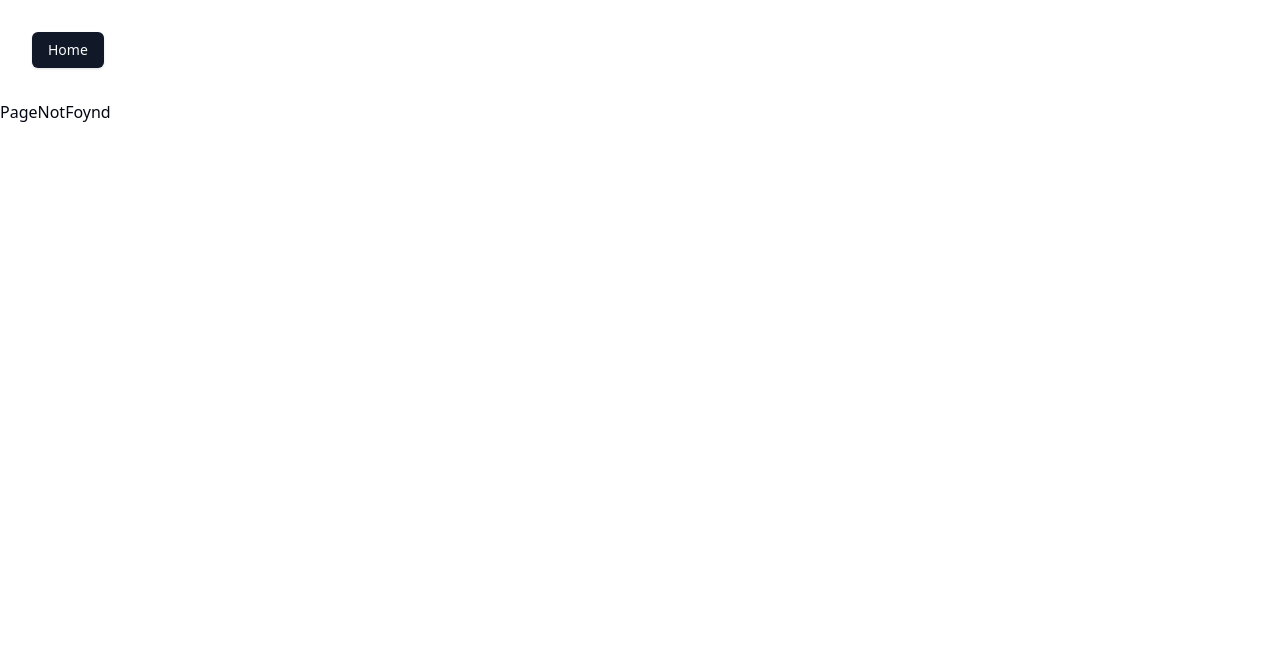
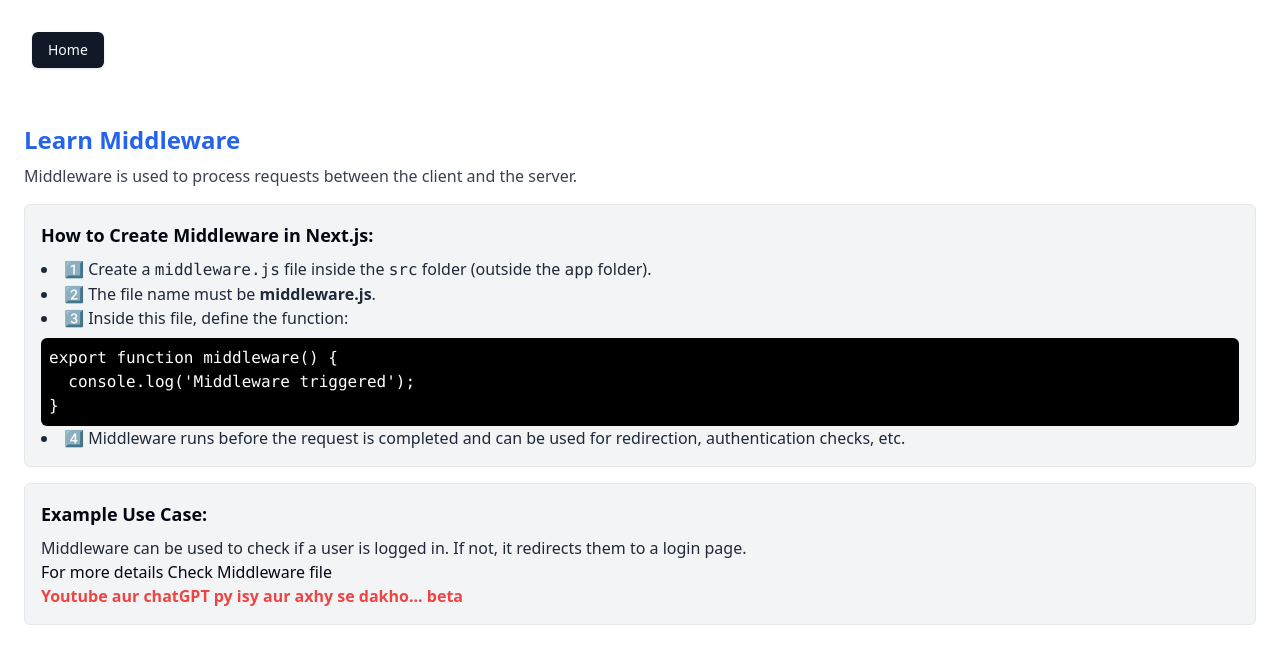
Before and after one commit to ZohaibArshad45/NextJS-Basic-to-advance, a Next.js app: page /middle in a window 1280 px wide. Before the commit this address had no page. Shown: the top 664 px of the page. Built offline with nearby package versions, Linux system fonts and the light colour scheme.

Commit message:
middleware

```diff
--- /dev/null
+++ b/src/app/middle/page.jsx
@@ -0,0 +1,39 @@
+import React from 'react';
+
+const LearnMiddleWare = () => {
+    return (
+        <div className="p-6">
+            <h1 className="text-2xl font-bold text-blue-600">Learn Middleware</h1>
+            <p className="text-gray-700 mt-2">
+                Middleware is used to process requests between the client and the server.
+            </p>
+
+            <div className="mt-4 p-4 border rounded-md bg-gray-100">
+                <p className="text-lg font-semibold">How to Create Middleware in Next.js:</p>
+                <ul className="list-disc list-inside text-gray-800 mt-2">
+                    <li>1️⃣ Create a <code>middleware.js</code> file inside the <code>src</code> folder (outside the <code>app</code> folder).</li>
+                    <li>2️⃣ The file name must be <strong>middleware.js</strong>.</li>
+                    <li>3️⃣ Inside this file, define the function:</li>
+                    <pre className="bg-black text-white p-2 rounded-md mt-2">
+                        {`export function middleware() {
+  console.log('Middleware triggered');
+}`}
+                    </pre>
+                    <li>4️⃣ Middleware runs before the request is completed and can be used for redirection, authentication checks, etc.</li>
+                </ul>
+            </div>
+
+            <div className="mt-4 p-4 border rounded-md bg-gray-100">
+                <p className="text-lg font-semibold">Example Use Case:</p>
+                <p className="text-gray-800 mt-2">
+                    Middleware can be used to check if a user is logged in. If not, it redirects them to a login page.
+                </p>
+
+                <p>For more details Check Middleware file</p>
+                <p className='font-bold text-red-500'>Youtube aur chatGPT py isy aur axhy se dakho... beta</p>
+            </div>
+        </div>
+    );
+};
+
+export default LearnMiddleWare;
--- a/src/app/notfound/page.jsx
+++ b/src/app/notfound/page.jsx
@@ -22,7 +22,7 @@ const PageNot = () => {
       <Button onClick = {()=>linkHandle('KuchBhi')}>For check</Button>
 
       <br /><br />
-      <p>For specfic route Error we can use catch all like folder name [...kuchbr=hai] <br />
+      <p>For specfic route Error we can use catch all like folder name [...kuchbhihai] <br />
       the we make page.jsx and design like error</p>
     </div>
 
--- a/src/app/page.jsx
+++ b/src/app/page.jsx
@@ -14,7 +14,7 @@ export default function Home() {
 
   return (
     <div className="main flex flex-col items-center justify-center pt-6">
-      <h1>Home Page</h1>
+      <h1 className="font-bold text-red-800 text-2xl m-3">Home Page</h1>
       <div className="links flex flex-col gap-3">
         <Button><Link href="/learnEventFunctionStates">Learn Event Function and State</Link></Button>
         <Button><Link href="/learnLinkNavigation">Learn about Link and Navigation</Link></Button>
@@ -22,6 +22,7 @@ export default function Home() {
         <Button onClick={()=> navLink('/employee')}>Learn About Dynamic Routes</Button>
         <Button onClick={()=> navLink('/blog')}>Learn Catch All Page</Button>
         <Button onClick={()=> navLink('/notfound')}>Learn about 404 Error </Button>
+        <Button onClick={()=> navLink('/middle')}>Learn about middleware </Button>
 
       </div>
 
```
Also changed, not shown: src/middleware.jsx (added, +14 -0 lines).
